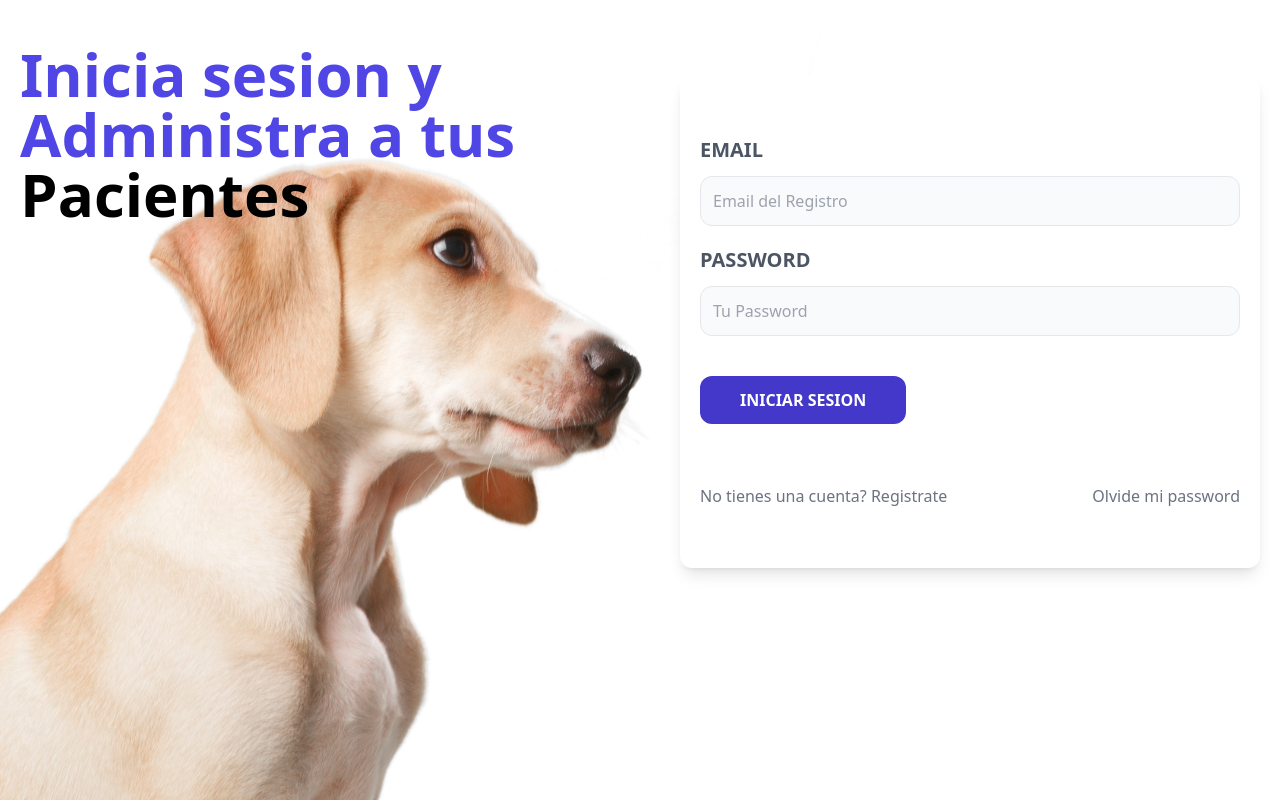
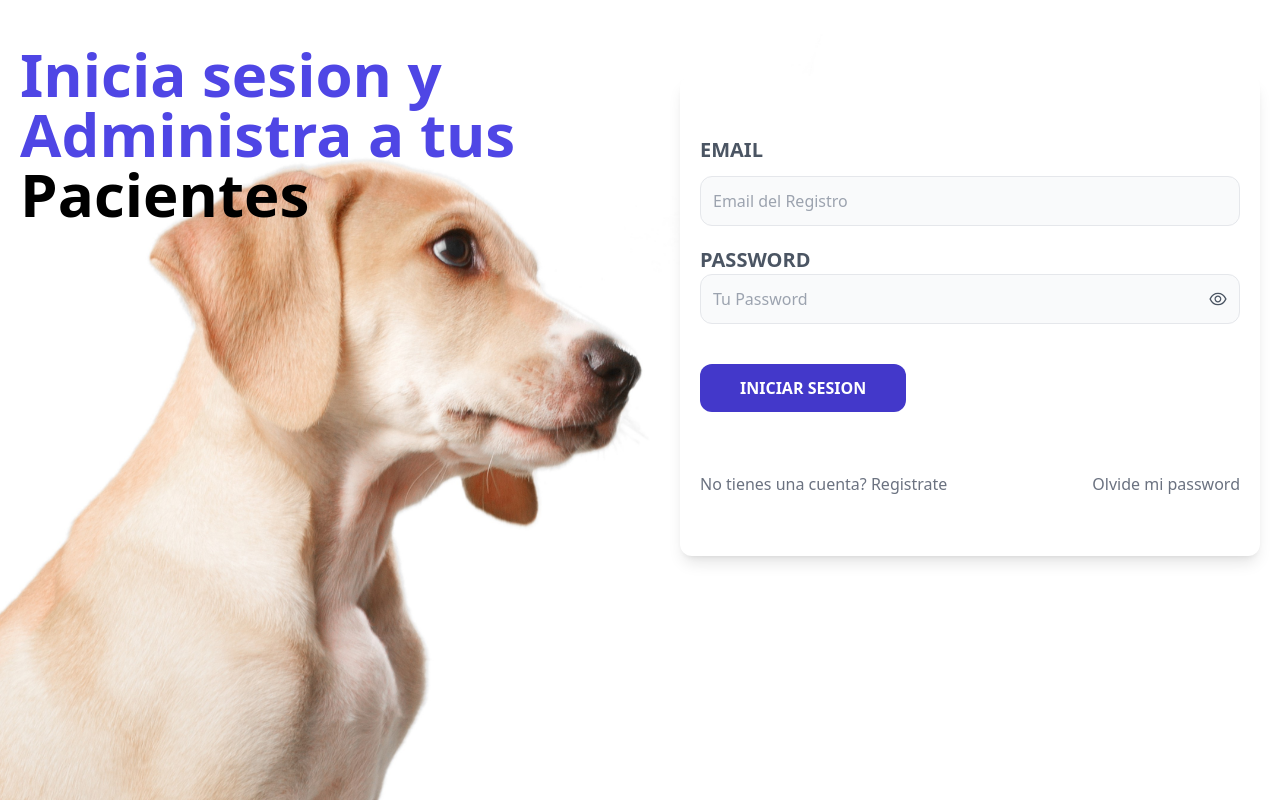
Before and after one commit to Skolldar/apv-frontend, a React (Vite) app: page / in a window 1280 px wide. Built offline with nearby package versions, Linux system fonts and the light colour scheme; no server answers.

Commit message:
Add password visibility toggle to Login component

```diff
--- a/src/paginas/Login.jsx
+++ b/src/paginas/Login.jsx
@@ -1,4 +1,5 @@
 import {useState} from 'react';
+import { AiOutlineEye, AiOutlineEyeInvisible } from 'react-icons/ai';
 import { Link, useNavigate } from "react-router-dom";
 import Alerta from '../components/Alerta';
 import useAuth from "../hooks/useAuth";
@@ -11,6 +12,8 @@ const Login = () => {
     const [email, setEmail] = useState('')
     const [password, setPassword] = useState('')
     const [alerta, setAlerta] = useState({})
+    const [showPassword, setShowPassword] = useState(false)
+
 
     const {setAuth} = useAuth()
 
@@ -80,13 +83,27 @@ const Login = () => {
                     <label className="uppercase text-gray-600 block text-xl font-bold">
                         Password
                     </label>
-                    <input
-                    type="password"
-                    placeholder="Tu Password"
-                    className="border w-full p-3  mt-3 bg-gray-50 rounded-xl"
-                    value={password}
-                    onChange={e => setPassword(e.target.value)}
-                    />
+                 <div className="relative">
+                                         <input
+                                         type={showPassword ? "text" : "password"}
+                                         placeholder="Tu Password"
+                                         className="border w-full p-3 bg-gray-50 rounded-xl pr-10"
+                                         value={password}
+                                         onChange={e => setPassword(e.target.value)}
+                                         />
+                                         <button
+                                             type="button"
+                                             className="absolute right-3 top-1/2 transform -translate-y-1/2 text-gray-600"
+                                             onClick={() => setShowPassword(!showPassword)}
+                                             aria-label={showPassword ? "Ocultar contraseña" : "Mostrar contraseña"}
+                                         >
+                                             {showPassword ? (
+                                                 <AiOutlineEyeInvisible className="h-5 w-5" />
+                                             ) : (
+                                                 <AiOutlineEye className="h-5 w-5" />
+                                             )}
+                                         </button>
+                                     </div>
                 </div>
                 <input type="submit"
                 value="Iniciar Sesion"
```
